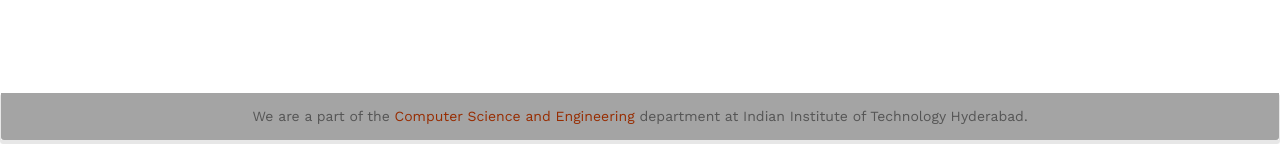
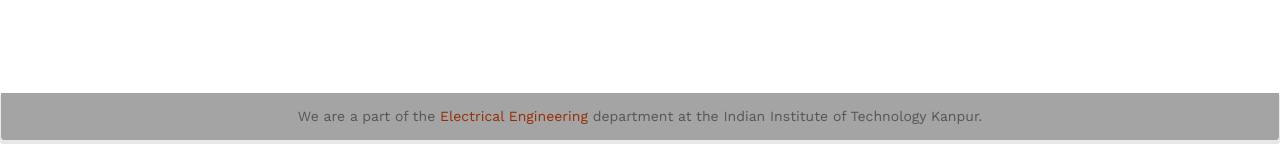
Before and after one commit to aiufbaiubf/aiufbaiubf.github.io, a Jekyll site: the page built from _pages/home.md, in a window 1280 px wide and 900 px high, scrolled down 754 px. Shown: the part 756-900 px from the top of the window. Built offline with Jekyll 4.4.1, drawn with Linux system fonts in a browser that asks for light colours; nearby versions of some CDN libraries; a style sheet for code colours, icons or effects is not loaded.

Commit message:
Update footer.html

```diff
--- a/_includes/footer.html
+++ b/_includes/footer.html
@@ -10,23 +10,23 @@
             />
           </figure>
           <p>
-            <a style="color: #000; text-decoration: underline;" href="https://cse.iith.ac.in/">Computer Science and Engineering</a>
+            <a style="color: #000; text-decoration: underline;" href="https://iitk.ac.in/ee/">Electrical Engineering</a>
           </p>
         </div>
         <div class="col-sm-4">
         </div>
         <div class="col-sm-4" style="line-height: 20px; color: #000;">
 					We are located at - <br />
-          Academic Block B - 314 <br />
+          305- D, ACES Building <br />
 					Kandi, Sangareddy 502 285 <br />
 					Telangana, INDIA <br />
 					Phone: +91 40 2301 6145 <br />
         </div> -->
         We are a part of the
-        <a target="_blank" style="color: #972c00;" href="https://cse.iith.ac.in/"
-          >Computer Science and Engineering</a
+        <a target="_blank" style="color: #972c00;" href="https://iitk.ac.in/ee/"
+          >Electrical Engineering</a
         >
-        department at Indian Institute of Technology Hyderabad.
+        department at the Indian Institute of Technology Kanpur.
       </div>
     </div>
   </div>
```
